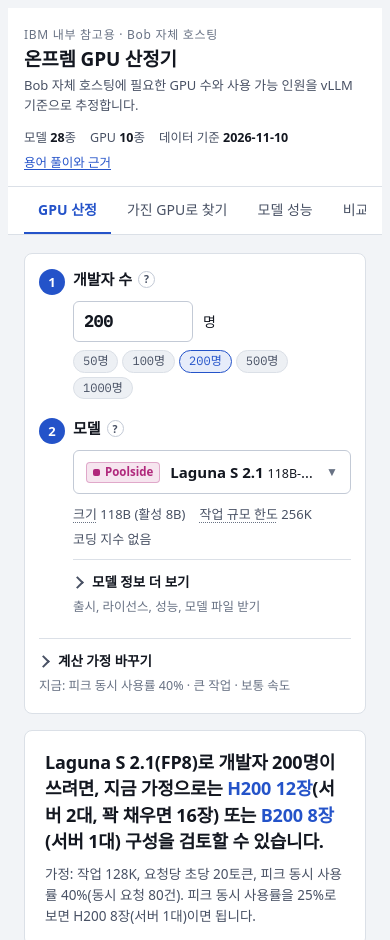
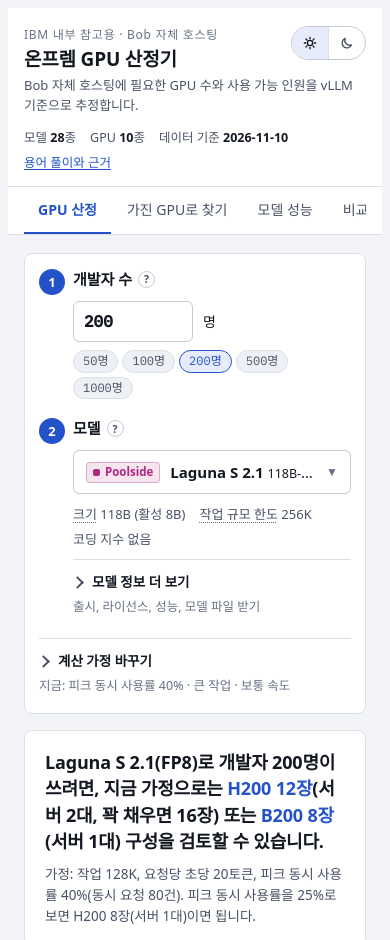
Before and after one commit to JOOCHANN/bob-gpu-sizing, a plain HTML site: page index.html in a window 390 px wide. Shown: the top 940 px of the page. Drawn offline with Linux system fonts and the light colour scheme; a web font is replaced by a local one.

Commit message:
Add a light/dark switch in the top-right corner
- Header switch (light / dark) at the top-right; icons only on phones
- Default still follows the OS setting; a choice is kept per viewer in the
  browser and applied before first paint
- Pressed state stays in sync with the OS setting until a choice is made

Co-Authored-By: Claude Opus 5.5 <noreply@anthropic.com>
Claude-Session: https://claude.ai/code/session_01RGJTriJcuzhS5Q7UGQ8LiK

```diff
--- a/index.html
+++ b/index.html
@@ -7,6 +7,9 @@
 <link rel="preconnect" href="https://fonts.googleapis.com">
 <link rel="preconnect" href="https://fonts.gstatic.com" crossorigin>
 <link rel="stylesheet" href="https://fonts.googleapis.com/css2?family=IBM+Plex+Mono:wght@400;500&family=IBM+Plex+Sans+KR:wght@400;500;600;700&display=swap">
+<script>
+(function () { try { var t = localStorage.getItem("bob-theme"); if (t === "light" || t === "dark") document.documentElement.setAttribute("data-theme", t); } catch (e) { /* storage blocked: follow the OS */ } })();
+</script>
 <style>
 :root {
   /* Layout: 핵심 답을 먼저 크게, 자세한 내용은 접힌 칸 안에. 맨 위 공유 조건, 아래 왼쪽 선택과 오른쪽 결과 */
@@ -521,6 +524,15 @@ table.dl td.repo .t2 { font-family: var(--font); }
 }
 
 .chip::before { content: none; }
+.top .in { position: relative; }
+.top .theme-sw { position: absolute; top: 0; right: 0; z-index: 1; }
+@media (max-width: 560px) { .theme-sw button span { display: none; } .theme-sw button { padding: 0 10px; } .top .brand .eyebrow, .top .brand h1 { padding-right: 84px; } }
+.theme-sw { display: inline-flex; border: 1px solid var(--line-2); border-radius: 999px; overflow: hidden; background: var(--surface); }
+.theme-sw button { border: 0; background: transparent; padding: 0 11px; min-height: 32px; font-size: 12.5px; color: var(--ink-2); cursor: pointer; display: inline-flex; align-items: center; gap: 5px; }
+.theme-sw button + button { border-left: 1px solid var(--line); }
+.theme-sw button:hover { color: var(--ink); background: var(--surface-2); }
+.theme-sw button[aria-pressed="true"] { background: var(--accent-soft); color: var(--ink); font-weight: 600; }
+.theme-sw svg { width: 14px; height: 14px; flex: none; }
 .note .ico { display: none; }
 .note { border-left: 3px solid var(--line-2); border-radius: 0 var(--r-sm) var(--r-sm) 0; }
 .note.warn { border-left-color: var(--warn); }
@@ -531,6 +543,7 @@ table.dl td.repo .t2 { font-family: var(--font); }
 <body>
 <header class="top band">
   <div class="in">
+    <div class="theme-sw" role="group" aria-label="화면 색"><button type="button" data-theme-set="light" aria-pressed="false" aria-label="라이트 화면"><svg viewBox="0 0 16 16" aria-hidden="true" fill="none" stroke="currentColor" stroke-width="1.5" stroke-linecap="round"><circle cx="8" cy="8" r="3"/><path d="M8 1.5v1.6M8 12.9v1.6M1.5 8h1.6M12.9 8h1.6M3.4 3.4l1.1 1.1M11.5 11.5l1.1 1.1M3.4 12.6l1.1-1.1M11.5 4.5l1.1-1.1"/></svg><span>라이트</span></button><button type="button" data-theme-set="dark" aria-pressed="false" aria-label="다크 화면"><svg viewBox="0 0 16 16" aria-hidden="true" fill="none" stroke="currentColor" stroke-width="1.5" stroke-linejoin="round"><path d="M13.2 10.1A5.6 5.6 0 0 1 5.9 2.8a5.6 5.6 0 1 0 7.3 7.3z"/></svg><span>다크</span></button></div>
     <div class="brand">
       <span class="eyebrow">IBM 내부 참고용 · Bob 자체 호스팅</span>
       <h1>온프렘 GPU 산정기</h1>
@@ -1948,6 +1961,22 @@ setView(location.hash.slice(1) || "need");
 
 })();
 </script>
+<script>
+(function () {
+  var root = document.documentElement, mq = window.matchMedia ? window.matchMedia("(prefers-color-scheme: dark)") : null;
+  function current() { var t = root.getAttribute("data-theme"); return t === "light" || t === "dark" ? t : (mq && mq.matches ? "dark" : "light"); }
+  function sync() { var c = current(); document.querySelectorAll("[data-theme-set]").forEach(function (b) { b.setAttribute("aria-pressed", String(b.getAttribute("data-theme-set") === c)); }); }
+  document.addEventListener("click", function (ev) {
+    var b = ev.target.closest && ev.target.closest("[data-theme-set]"); if (!b) return;
+    var t = b.getAttribute("data-theme-set"); root.setAttribute("data-theme", t);
+    try { localStorage.setItem("bob-theme", t); } catch (e) { /* not kept, still applied for this visit */ }
+    sync();
+  });
+  if (mq && mq.addEventListener) mq.addEventListener("change", sync);
+  if (window.MutationObserver) new MutationObserver(sync).observe(root, { attributes: true, attributeFilter: ["data-theme"] });
+  sync();
+})();
+</script>
 
 </body>
 </html>
```
